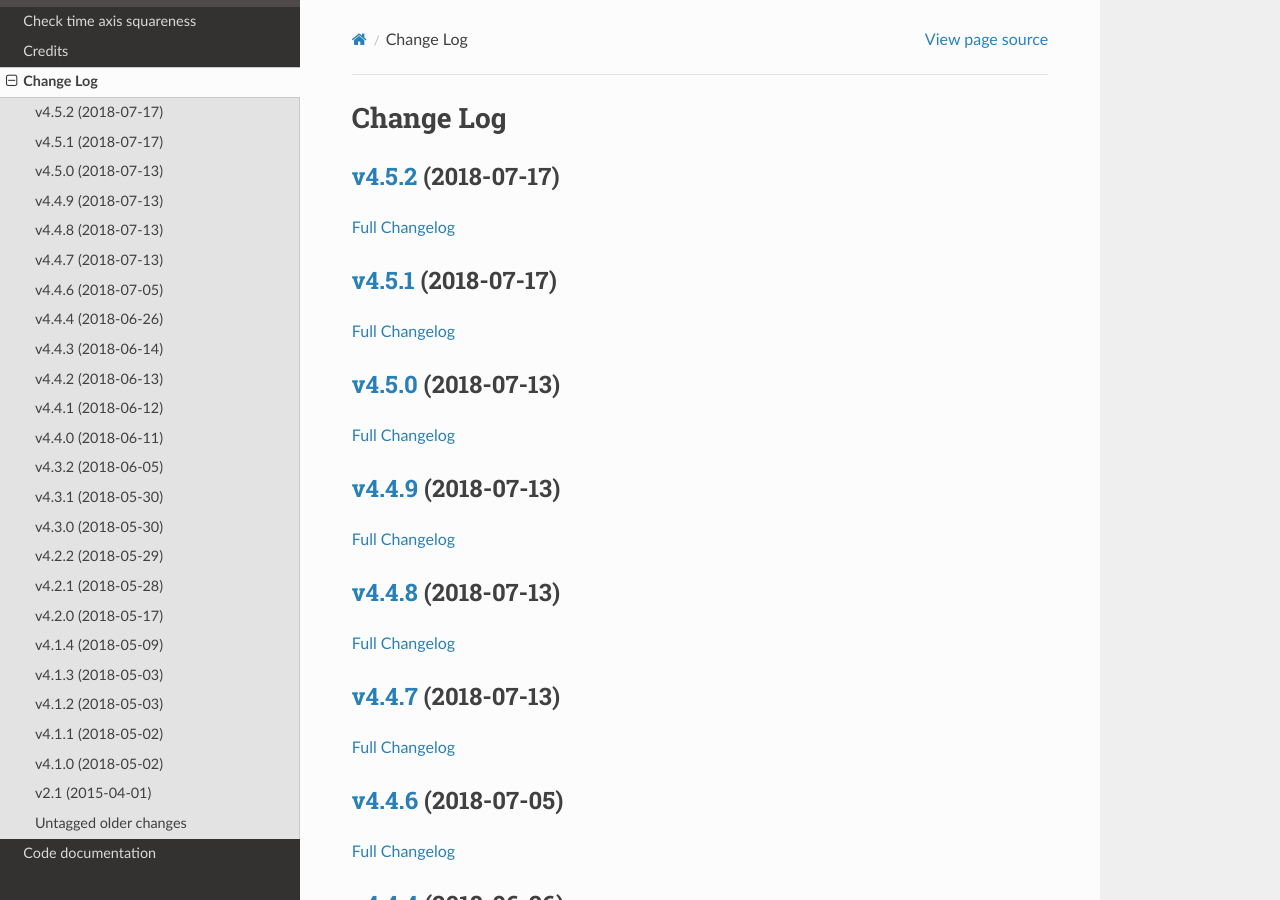
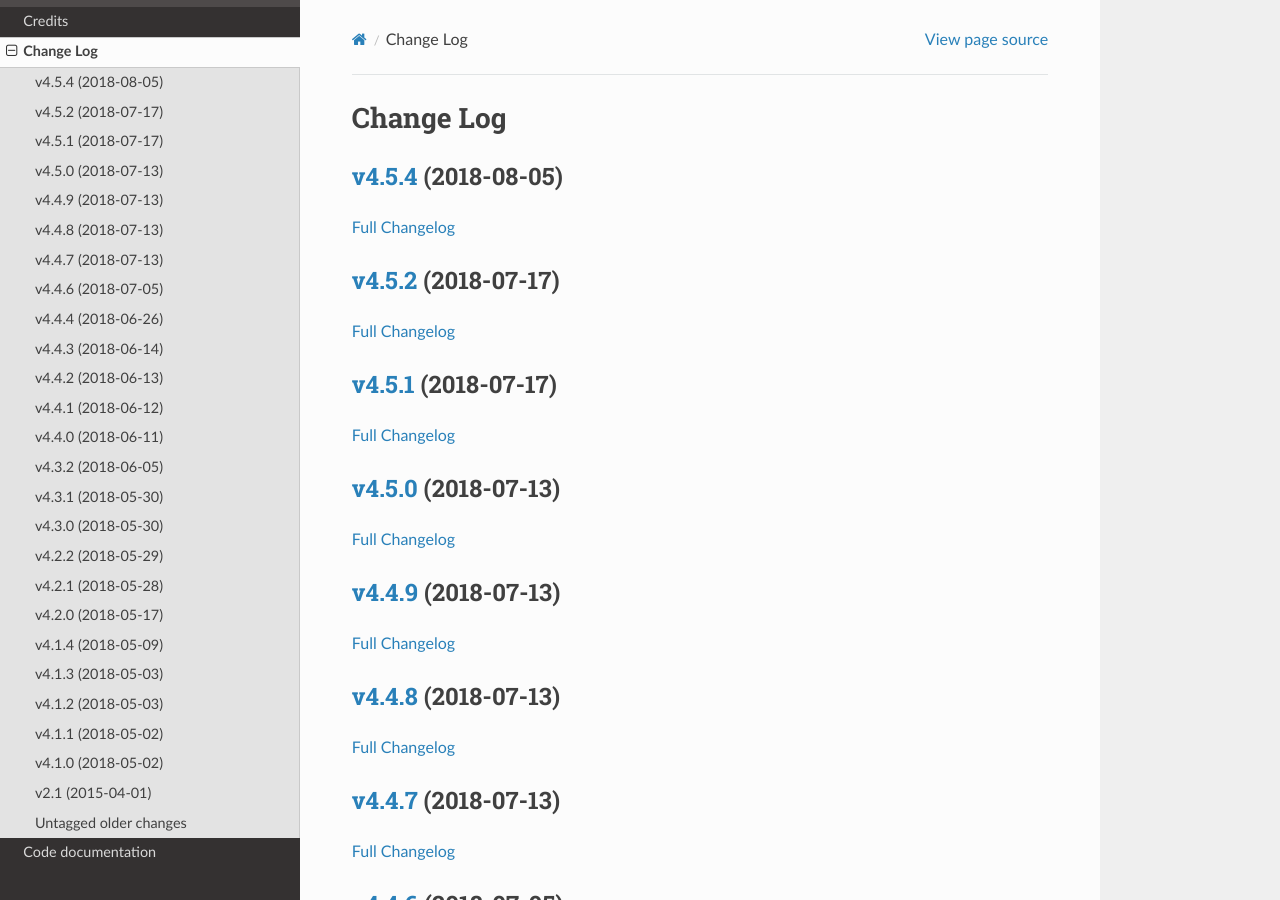
Before and after one commit to ESPRI-Mod/nctime, a Sphinx documentation site: the page built from docs/log.rst, in a window 1280 px wide and 900 px high. Built offline with Sphinx 7.4.7 and the Read the Docs theme 2.0.0, drawn with Linux system fonts in a browser that asks for light colours; pages that are not in the unit, such as notebooks, are missing from menus; the version number could not be read and is left out.

Commit message:
Changelog

```diff
--- a/docs/log.rst
+++ b/docs/log.rst
@@ -3,6 +3,12 @@
 
 Change Log
 ==========
+
+`v4.5.4 <https://github.com/Prodiguer/nctime/tree/v4.5.4>`__ (2018-08-05)
+-------------------------------------------------------------------------
+
+`Full
+Changelog <https://github.com/Prodiguer/nctime/compare/v4.5.2...v4.5.4>`__
 
 `v4.5.2 <https://github.com/Prodiguer/nctime/tree/v4.5.2>`__ (2018-07-17)
 -------------------------------------------------------------------------
```
